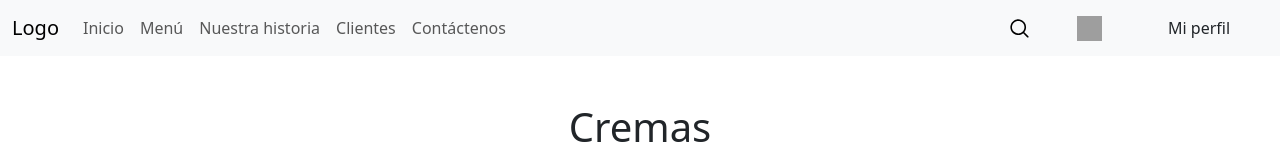
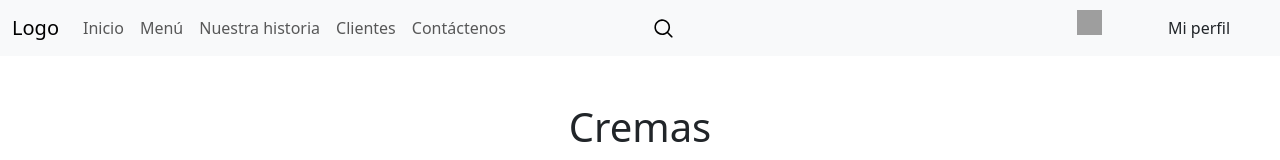
Before and after one commit to pabloencina/Cacao-Food, a React (Create React App) app: page /cremas in a window 1280 px wide. Shown: the top 160 px of the page. Built offline with nearby package versions, Linux system fonts and the light colour scheme; grey boxes are pictures that could not be loaded.

Commit message:
Se trabaja en el input del search, ubicado en el nvbar

```diff
--- a/src/Components/Navbar/Navbar.jsx
+++ b/src/Components/Navbar/Navbar.jsx
@@ -1,10 +1,11 @@
 import Container from "react-bootstrap/Container";
 import Nav from "react-bootstrap/Nav";
 import Navbar from "react-bootstrap/Navbar";
-import search from "../../Images/search.svg";
+
 import "../../Css/search.css";
 import shoppingCart from "../../Images/shopping-cart.svg";
 import "../../Css/shoppingCart.css";
+import Search from "./Search";
 
 function NavbarComponent() {
   return (
@@ -23,16 +24,9 @@ function NavbarComponent() {
           </Nav>
         </Container>
         <Container>
-          <Nav.Link style={{ width: "450px" }} href="#home">
+          <Nav.Link style={{ width: "450px" }} href="">
             <div className="d-flex justify-content-end">
-              <div style={{ width: "70px" }}>
-                <img
-                  title="Búsqueda"
-                  className="searchButton"
-                  src={search}
-                  alt="search"
-                />
-              </div>
+              <Search />
               <div>
                 <img
                   className="shoppingCartButton"
--- /dev/null
+++ b/src/Components/Navbar/Search.jsx
@@ -0,0 +1,46 @@
+import React, { useState } from "react";
+import search from "../../Images/search.svg";
+import { Button, Container, Form } from "react-bootstrap";
+
+const Search = () => {
+  const [showInput, setShowInput] = useState(false);
+  const [inputValue, setInputValue] = useState("");
+
+  const handleOnClick = (e) => {
+    console.log("clickme");
+    setShowInput(!showInput);
+  };
+
+  const handleInputChange = (e) => {
+    setInputValue(e.target.value);
+  };
+
+  return (
+    <Container>
+      <div className="d-flex" style={{ width: "600px" }}>
+        <Button
+          onClick={handleOnClick}
+          style={{ backgroundColor: "inherit", border: "none" }}
+        >
+          <img
+            title="Búsqueda"
+            className="searchButton"
+            src={search}
+            alt="search"
+          />
+        </Button>
+        {showInput && (
+          <Form.Control
+            style={{ width: "300px" }}
+            type="text"
+            value={inputValue}
+            onChange={handleInputChange}
+            placeholder="Buscar menú"
+          />
+        )}
+      </div>
+    </Container>
+  );
+};
+
+export default Search;
```
